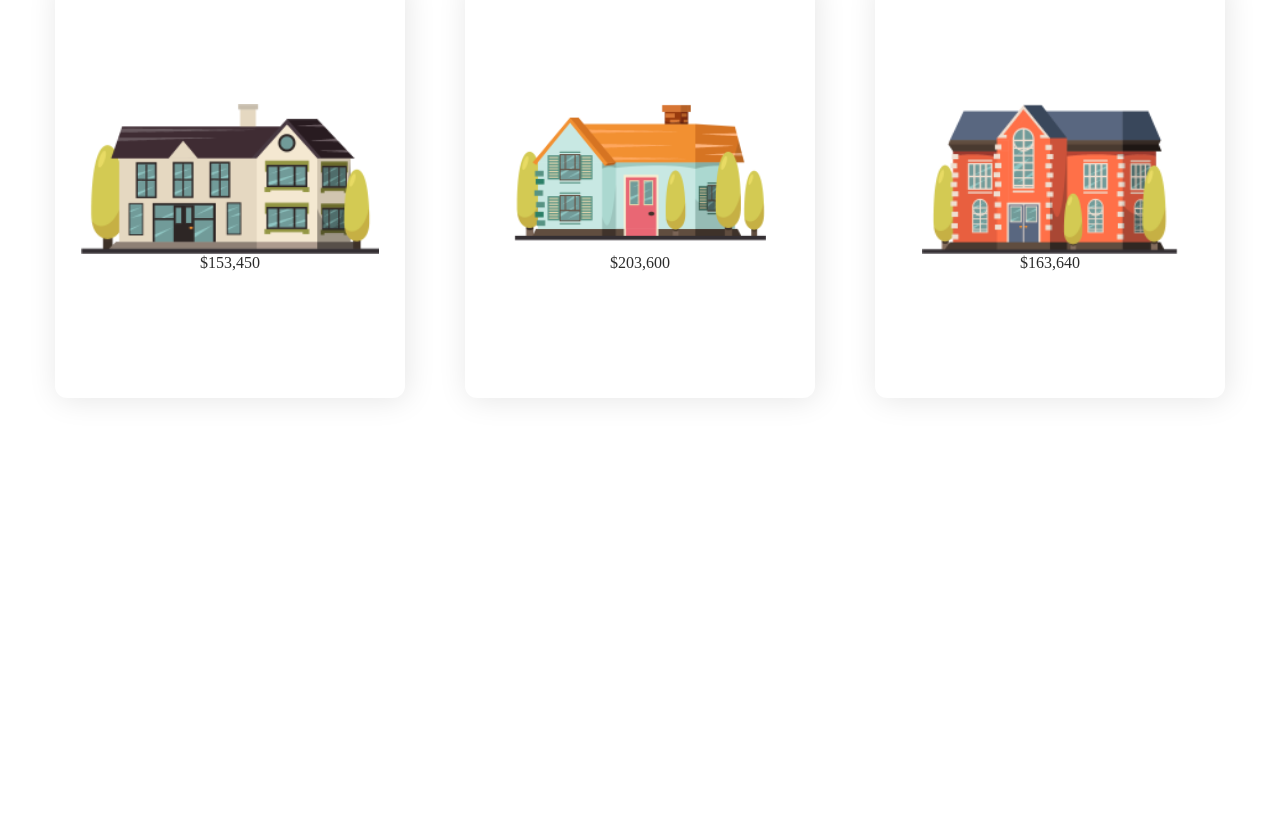
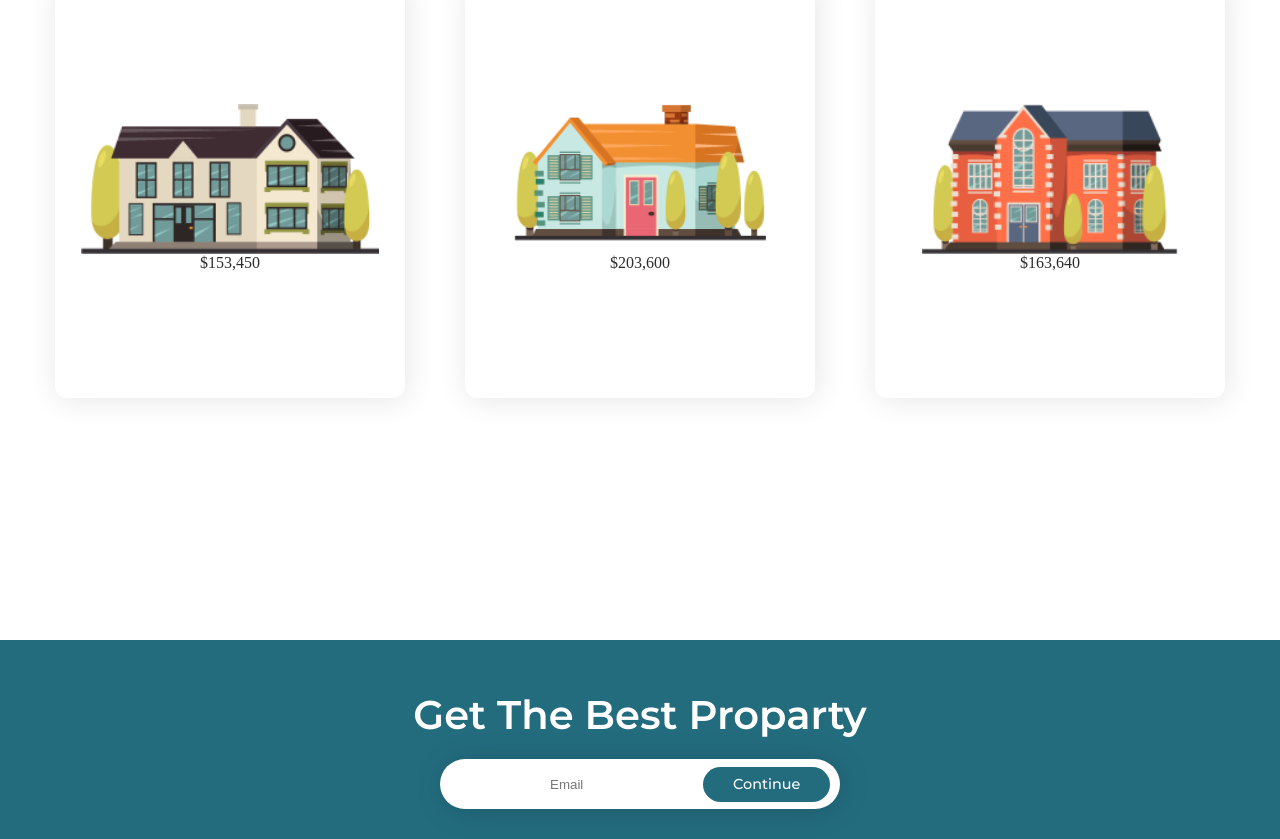
Before and after one commit to srikavya12-Kavs/realestate, a React (Create React App) app: page / in a window 1280 px wide. Shown: the part 2481-3320 px from the top of the page. Before the commit the page ends 3041 px from the top, so only its background shows below. Built offline with nearby package versions, Linux system fonts and the light colour scheme.

Commit message:
contact footer

```diff
--- a/src/App.js
+++ b/src/App.js
@@ -1,6 +1,7 @@
 import React from 'react'
 import About from './components/About'
 import Agents from './components/Agents'
+import Contact from './components/Contact'
 import Header from './components/Header'
 import HowItWorks from './components/HowItWorks'
 import Proparty from './components/Proparty'
@@ -14,6 +15,7 @@ const App = () => {
             <About />
             <Agents />
             <Proparty />
+            <Contact />
         </div>
     )
 }
--- /dev/null
+++ b/src/components/Contact.js
@@ -0,0 +1,15 @@
+import React from 'react'
+
+const Contact = () => {
+    return (
+        <div className="contact">
+            <h3>Get The Best Proparty</h3>
+            <div className="contact-input">
+                <input type="email" placeholder="Email" />
+                <a href="/">Continue</a>
+            </div>
+        </div>
+    )
+}
+
+export default Contact
--- /dev/null
+++ b/src/styles/_contact.scss
@@ -0,0 +1,52 @@
+.contact{
+    background-color: #236c7e;
+	display:flex;
+	flex-direction: column;
+	justify-content: center;
+	align-items: center;
+    margin-top: 80px;
+    padding: 30px 0px;
+
+    @media (max-width: 500px) {
+        margin-top: 1000px;
+    }
+
+    h3{
+        font-size:2.5rem;
+        margin:20px;
+        color: #ffffff;
+    }
+
+    .contact-input{
+        width:400px;
+        height:50px;
+        background-color:#FFFFFF;
+        display:flex;
+        justify-content: center;
+        border-radius: 50px;
+        box-shadow: 2px 2px 30px rgba(0,0,0,0.15);
+
+        input{
+            width:100%;
+            background-color: transparent;
+            border:none;
+            outline: none;
+            text-align: center;
+            color:#242425;
+        }
+
+        a{
+            width:200px;
+            height:35px;
+            background-color:#236c7e;
+            color:#FFFFFF;
+            display: flex;
+            font-size: 0.9rem;
+            justify-content: center;
+            align-items: center;
+            margin: auto 10px;
+            border-radius: 20px;
+            font-weight: 500;
+        }
+    }
+}
--- a/src/styles/app.scss
+++ b/src/styles/app.scss
@@ -37,3 +37,4 @@ input{
 @import './agentbox';
 @import './property';
 @import './propertybox';
+@import './contact';
```
